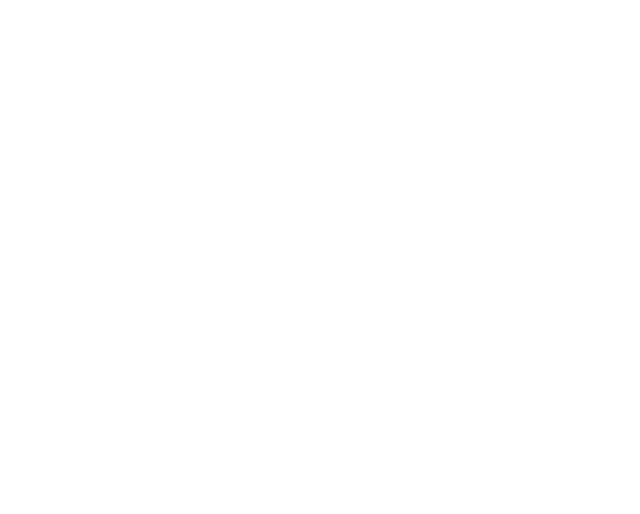
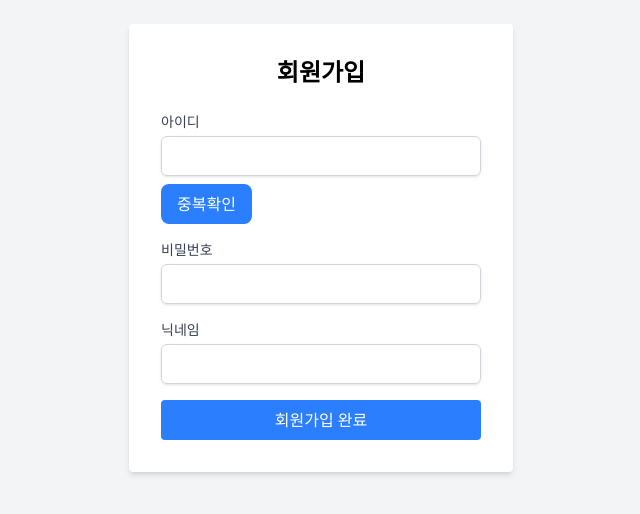
Before and after one commit to jochongs/help-fridge-frontend, a React (Vite) app: page /signup in a window 1280 px wide. Before the commit this address had no page. Shown: the part 152-666 px from the top of the page, without its empty margins (319-959 px from the left). Built offline with nearby package versions, Linux system fonts and the light colour scheme.

Commit message:
feat: Sign up page

```diff
--- a/src/App.tsx
+++ b/src/App.tsx
@@ -1,12 +1,14 @@
 import { Route, Routes } from "react-router-dom";
 import MainPage from "./page/MainPage";
 import LoginPage from "./page/LoginPage/page";
+import SignUpPage from "./page/SignUpPage/page";
 
 function App() {
   return (
     <Routes>
       <Route path="/" element={<MainPage />} />
       <Route path="/login" element={<LoginPage />} />
+      <Route path="/signup" element={<SignUpPage />} />
     </Routes>
   );
 }
--- a/src/page/LoginPage/hooks/useLogin.ts
+++ b/src/page/LoginPage/hooks/useLogin.ts
@@ -1,7 +1,11 @@
 import { useMutation } from "@tanstack/react-query";
 import axiosInstance from "../../../util/axiosInstance";
+import axios from "axios";
+import { useNavigate } from "react-router-dom";
 
 export default function useLogin() {
+  const navigate = useNavigate();
+
   return useMutation({
     mutationFn: async (data: { id: string; pw: string }) => {
       const result = await axiosInstance.post<void>("/auth/login", {
@@ -12,7 +16,11 @@
       return result;
     },
     onSuccess: (data) => {
-      const statusCode = data.status;
+      navigate("/");
+    },
+    onError: (err) => {
+      if (axios.isAxiosError(err)) {
+        const statusCode = err.response?.status;
 
         if (statusCode === 400) {
           return alert("아이디 또는 비밀번호가 잘못되었습니다.");
@@ -21,12 +29,8 @@
         if (statusCode === 401) {
           return alert("아이디 또는 비밀번호가 잘못되었습니다.");
         }
+      }
 
-      if (statusCode === 500) {
-        return alert("알 수 없는 오류가 발생했습니다. 다시 시도해주세요.");
-      }
-    },
-    onError: () => {
       return alert("알 수 없는 오류가 발생했습니다. 다시 시도해주세요.");
     },
   });
--- a/src/page/LoginPage/page.tsx
+++ b/src/page/LoginPage/page.tsx
@@ -73,7 +73,7 @@
         </form>
 
         <div className="mt-4 text-center">
-          <a href="/register" className="text-blue-500 hover:underline">
+          <a href="/signup" className="text-blue-500 hover:underline">
             회원가입
           </a>
         </div>
--- /dev/null
+++ b/src/page/SignUpPage/hooks/useSignup.ts
@@ -0,0 +1,80 @@
+import { useMutation } from "@tanstack/react-query";
+import axiosInstance from "../../../util/axiosInstance";
+import { useNavigate } from "react-router-dom";
+
+interface SignupDto {
+  id: string;
+  pw: string;
+  nickname: string;
+}
+
+const validationCheck = (data: SignupDto) => {
+  // id 4 ~ 20자
+  // /^(?=.*[A-Za-z])(?=.*\d)[A-Za-z\d]{4,20}$/
+
+  // pw 8 ~ 20자
+  // /^(?=.*[A-Za-z])(?=.*\d)(?=.*[!@#$%^&*()\-_=+{}[\]|;:'",.<>?/`~])[A-Za-z\d!@#$%^&*()\-_=+{}[\]|;:'",.<>?/`~]{8,20}$/
+
+  // nickname 2 ~ 6자
+  // /^[A-Za-z가-힣]{2,6}$/
+
+  console.log(data);
+
+  if (data.id.length < 4 || data.id.length > 20) {
+    alert("아이디는 4자 이상 20자 이하로 입력해주세요.");
+    return false;
+  }
+  if (data.pw.length < 8 || data.pw.length > 20) {
+    alert("비밀번호는 8자 이상 20자 이하로 입력해주세요.");
+    return false;
+  }
+  if (data.nickname.length < 2 || data.nickname.length > 6) {
+    alert("닉네임은 2자 이상 6자 이하로 입력해주세요.");
+    return false;
+  }
+  if (!/^(?=.*[A-Za-z])(?=.*\d)[A-Za-z\d]{4,20}$/.test(data.id)) {
+    alert("아이디는 영문자와 숫자를 포함해야 합니다.");
+    return false;
+  }
+  if (
+    !/^(?=.*[A-Za-z])(?=.*\d)(?=.*[!@#$%^&*()\-_=+{}[\]|;:'",.<>?/`~])[A-Za-z\d!@#$%^&*()\-_=+{}[\]|;:'",.<>?/`~]{8,20}$/.test(
+      data.pw,
+    )
+  ) {
+    alert("비밀번호는 영문자, 숫자, 특수문자를 포함해야 합니다.");
+    return false;
+  }
+  if (!/^[A-Za-z가-힣]{2,6}$/.test(data.nickname)) {
+    alert("닉네임은 영문자 또는 한글로만 입력해주세요.");
+    return false;
+  }
+  return true;
+};
+
+export default function useSignup() {
+  const navigate = useNavigate();
+
+  return useMutation({
+    mutationFn: async (data: SignupDto) => {
+      if (!validationCheck(data)) {
+        return;
+      }
+
+      return await axiosInstance.post<void>("/auth/signup", data);
+    },
+    onSuccess(data) {
+      if (!data) return;
+
+      const statusCode = data.status;
+
+      if (statusCode === 409) {
+        return alert("이미 존재하는 아이디입니다.");
+      }
+
+      navigate("/login");
+    },
+    onError() {
+      alert("알 수 없는 오류가 발생했습니다. 다시 시도해주세요.");
+    },
+  });
+}
--- /dev/null
+++ b/src/page/SignUpPage/page.tsx
@@ -0,0 +1,90 @@
+// 회원가입 페이지 만들어줘
+// 아이디, 아이디 중복확인 버튼, 비밀번호, 닉네임, 회원가입 완료 버튼이 있어. 그리고
+// 유효성 검증할 수 있는 if문 형태만 대충 잡아줘
+
+import { useState } from "react";
+import useSignup from "./hooks/useSignup";
+
+// 리액트로 만들어야지
+export default function SignUpPage() {
+  const [idInput, setIdInput] = useState("");
+  const [passwordInput, setPasswordInput] = useState("");
+  const [nicknameInput, setNicknameInput] = useState("");
+  const { mutate } = useSignup();
+
+  const handleIdCheck = () => {};
+
+  const handleSignUp = () => {
+    mutate({
+      id: idInput,
+      pw: passwordInput,
+      nickname: nicknameInput,
+    });
+  };
+
+  return (
+    <div className="flex items-center justify-center h-screen bg-gray-100">
+      <div className="bg-white p-8 rounded shadow-md w-96">
+        <h2 className="text-2xl font-bold mb-6 text-center">회원가입</h2>
+        <form onSubmit={(e) => e.preventDefault()}>
+          <div className="mb-4">
+            <label
+              htmlFor="id"
+              className="block text-sm font-medium text-gray-700"
+            >
+              아이디
+            </label>
+            <input
+              type="text"
+              id="id"
+              className="pl-3 mt-1 block w-full border border-gray-300 rounded-md shadow-sm focus:ring focus:ring-blue-500 focus:border-blue-500 h-10"
+              onChange={(e) => setIdInput(e.target.value)}
+            />
+            <button
+              type="button"
+              onClick={handleIdCheck}
+              className="mt-2 text-white bg-blue-500 h-10 px-4 rounded-lg cursor-pointer"
+            >
+              중복확인
+            </button>
+          </div>
+          <div className="mb-4">
+            <label
+              htmlFor="password"
+              className="block text-sm font-medium text-gray-700"
+            >
+              비밀번호
+            </label>
+            <input
+              type="password"
+              id="password"
+              className="pl-3 mt-1 block w-full border border-gray-300 rounded-md shadow-sm focus:ring focus:ring-blue-500 focus:border-blue-500 h-10"
+              onChange={(e) => setPasswordInput(e.target.value)}
+            />
+          </div>
+          <div className="mb-4">
+            <label
+              htmlFor="nickname"
+              className="block text-sm font-medium text-gray-700"
+            >
+              닉네임
+            </label>
+            <input
+              type="text"
+              id="nickname"
+              className="pl-3 mt-1 block w-full border border-gray-300 rounded-md shadow-sm focus:ring focus:ring-blue-500 focus:border-blue-500 h-10"
+              onChange={(e) => setNicknameInput(e.target.value)}
+            />
+          </div>
+          <button
+            type="submit"
+            onClick={handleSignUp}
+            className="w-full bg-blue-500 text-white py-2 rounded hover:bg-blue-600 transition duration-200 cursor-pointer"
+          >
+            회원가입 완료
+          </button>
+        </form>
+      </div>
+    </div>
+  );
+}
--- a/tsconfig.app.json
+++ b/tsconfig.app.json
@@ -17,8 +17,8 @@
 
     /* Linting */
     "strict": true,
-    "noUnusedLocals": true,
-    "noUnusedParameters": true,
+    "noUnusedLocals": false,
+    "noUnusedParameters": false,
     "erasableSyntaxOnly": true,
     "noFallthroughCasesInSwitch": true,
     "noUncheckedSideEffectImports": true
--- a/tsconfig.node.json
+++ b/tsconfig.node.json
@@ -15,8 +15,8 @@
 
     /* Linting */
     "strict": true,
-    "noUnusedLocals": true,
-    "noUnusedParameters": true,
+    "noUnusedLocals": false,
+    "noUnusedParameters": false,
     "erasableSyntaxOnly": true,
     "noFallthroughCasesInSwitch": true,
     "noUncheckedSideEffectImports": true
```
Lines whose indentation alone changed are shown as unchanged.
